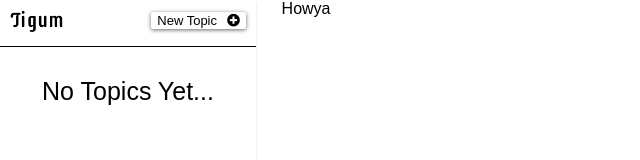
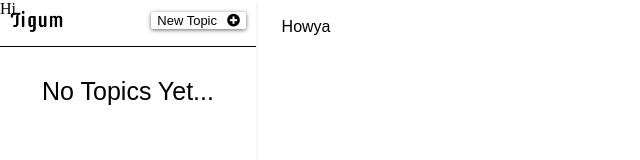
Before and after one commit to bbsmithy/tigum-gui, a React (Create React App) app: page / in a window 1280 px wide. Shown: the top 160 px of the page, without its empty margins (0-640 px from the left). Built offline with nearby package versions, Linux system fonts and the light colour scheme.

Commit message:
Started topic navigation bar

```diff
--- a/src/App.tsx
+++ b/src/App.tsx
@@ -2,6 +2,7 @@ import React, { useState } from "react";
 import "./App.css";
 import { SideBar } from "./sidebar-navigator";
 import { MainContent } from "./main-content-view";
+import { TopicNavigationBar } from "./topic-navigation-bar";
 import { ScreenRouter, SCREENS } from "./screens/ScreenRouter";
 
 const App: React.FC = () => {
@@ -16,6 +17,7 @@ const App: React.FC = () => {
   return (
     <div className="App">
       <SideBar navigate={navigate} />
+      <TopicNavigationBar />
       <MainContent>
         <ScreenRouter screen={screen} data={data} />
       </MainContent>
--- /dev/null
+++ b/src/topic-navigation-bar/index.tsx
@@ -0,0 +1,5 @@
+import React from "react";
+
+export const TopicNavigationBar: React.FC = () => {
+  return <nav>Hi</nav>;
+};
```
